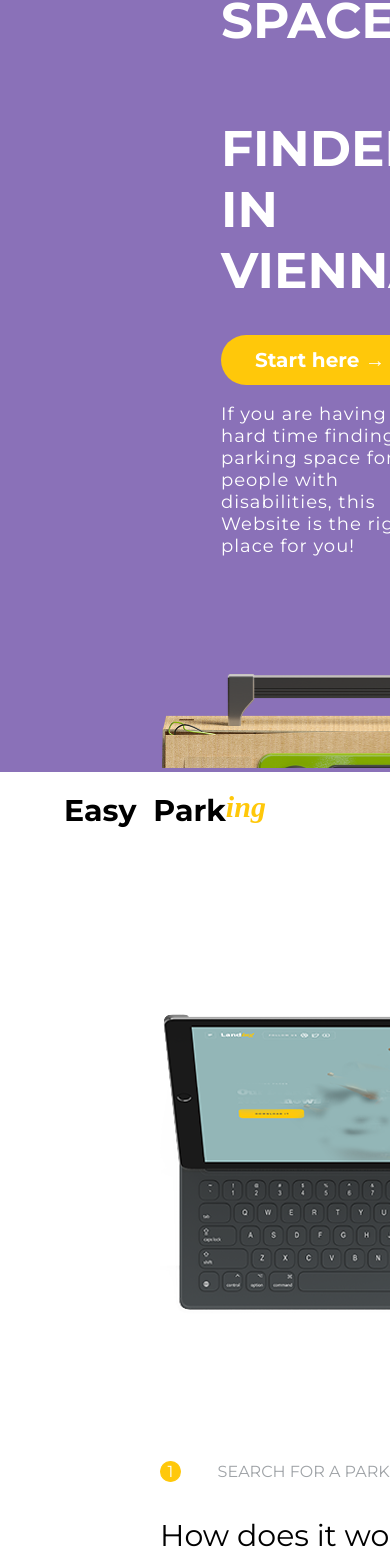
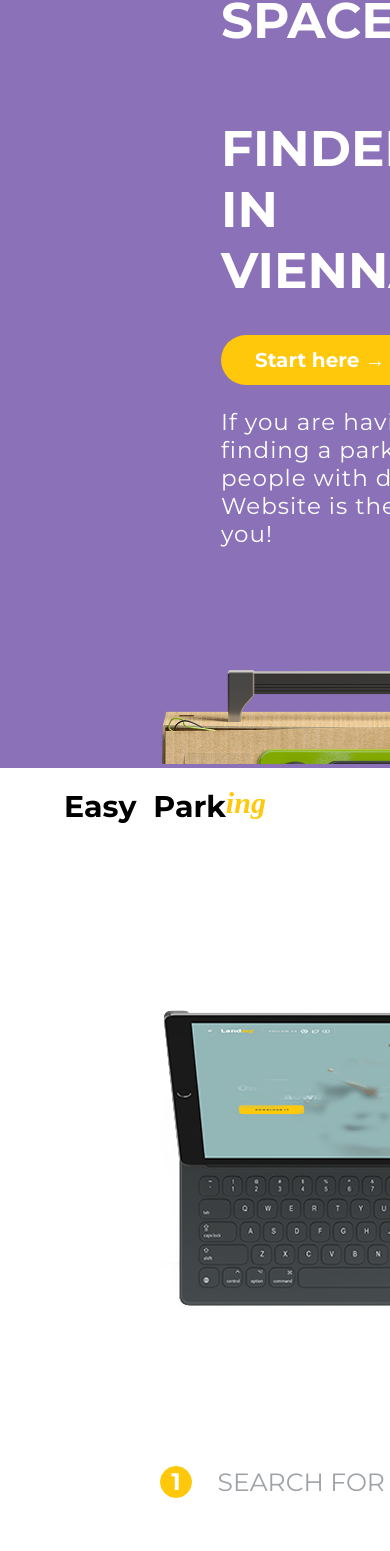
Before and after one commit to PhLaoban/final-project, a Next.js app: page / in a window 390 px wide. Shown: the part 417-1968 px from the top of the page. Built offline with nearby package versions, Linux system fonts and the light colour scheme; no server answers; a web font is replaced by a local one.

Commit message:
Styling for responsiveness adjusted

```diff
--- a/pages/index.js
+++ b/pages/index.js
@@ -67,7 +67,8 @@ const mainDiv = css`
         max-width: 60vw;
       }
       p {
-        font-size: 18px;
+        font-size: 23px;
+        min-width: 25rem;
       }
     }
   }
@@ -117,6 +118,9 @@ const infoPage = css`
 
   p {
     color: #9fa3a7;
+    @media screen and (max-width: 700px) {
+      font-size: 25px;
+    }
   }
 
   h1 {
@@ -125,6 +129,7 @@ const infoPage = css`
     font-size: 30px;
     @media screen and (max-width: 700px) {
       font-family: Montserrat;
+      font-size: 35px;
     }
   }
   .numberOneTwo {
@@ -136,7 +141,15 @@ const infoPage = css`
     justify-content: center;
     background-color: #ffc80a;
     color: white;
+    align-items: center;
     font-family: Montserrat;
+
+    @media screen and (max-width: 700px) {
+      height: 2rem;
+      max-width: 2rem;
+      font-size: 1.5rem;
+      font-weight: bold;
+    }
   }
   .descriptionHeadline {
     display: grid;
@@ -242,7 +255,7 @@ export default function Home() {
           </div>
           <h1>How does it work?</h1>
           <p className="paragraph">
-            You can search by the district or filter by the streetname
+            You can search by a district or filter by the streetname
           </p>
           <Link href="/map">
             <button css={nextButton}>
--- a/pages/map.js
+++ b/pages/map.js
@@ -144,6 +144,7 @@ const paginationDivs = css`
 
     @media (max-width: 950px) {
       width: 83%;
+      height: 59.5vh;
     }
     .streetHeadline {
       font-family: arvo;
@@ -666,6 +667,10 @@ const notloggedIn = css`
     h1 {
       font-family: Arvo;
       font-weight: 100;
+
+      @media (max-width: 700px) {
+        font-size: 26px;
+      }
     }
     box-shadow: black 0px 0px 0px 2px inset,
       rgb(255, 255, 255) 10px -10px 0px -3px, rgb(255, 217, 19) 10px -10px,
--- a/pages/users/private-profile.js
+++ b/pages/users/private-profile.js
@@ -5,7 +5,7 @@ import { GoogleMap, MarkerF, useLoadScript } from '@react-google-maps/api';
 import Head from 'next/head';
 import Link from 'next/link';
 import { useRouter } from 'next/router';
-import { useCallback, useEffect, useRef, useState } from 'react';
+import { useCallback, useRef, useState } from 'react';
 import { getFavorites, getUserByValidSessionToken } from '../../util/database';
 
 const mapContainerStyle = {
@@ -30,7 +30,6 @@ const mainWrapper = css`
 const profilePage = css`
   font-family: Arvo;
 
-  /* background-image: url('/backgroundprofile.jpg'); */
   height: 70vh;
 
   p {
@@ -51,7 +50,7 @@ const profilePage = css`
       padding-top: 20px;
 
       flex-direction: row;
-      /* width: 60vw; */
+
       min-width: 63vw;
       padding: 18px;
       min-height: 50vh;
@@ -147,6 +146,7 @@ export default function UserDetail(props) {
     console.log('deletedFavorite', deletedFavorite);
     setDeleting(true);
   };
+  console.log(deleting);
 
   const mappingMarkers =
     props.favorites &&
```
Also changed, not shown: pages/login.tsx (+13 -5 lines), pages/register.tsx (+13 -4 lines).
